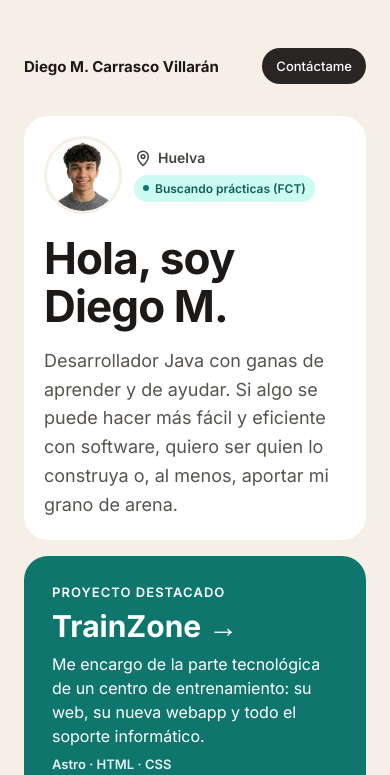
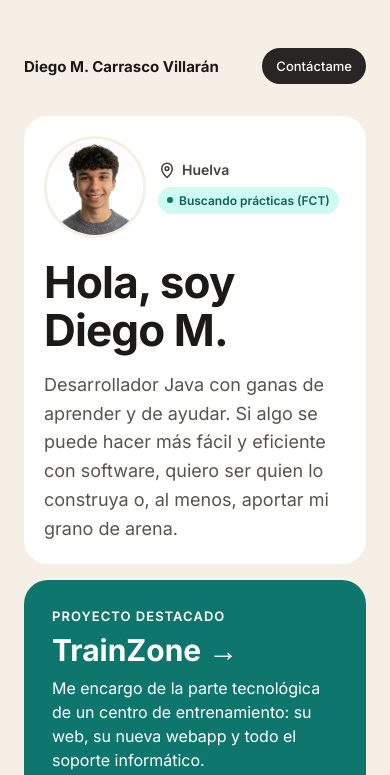
Before and after one commit to dcarrascov/Portafolio, an Astro site: page / in a window 390 px wide. Shown: the top 775 px of the page. Built offline with nearby package versions, Linux system fonts and the light colour scheme; Astro itself is replaced by a stand-in of ours.

Commit message:
Let the hero photo grow with the screen on mobile

```diff
--- a/src/components/sections/Hero.astro
+++ b/src/components/sections/Hero.astro
@@ -126,10 +126,11 @@ const profile = {
 			gap: 12px;
 		}
 
+		/* Crece con la pantalla sin quitarle sitio al badge de prácticas */
 		.photo {
 			flex-shrink: 0;
-			width: 72px;
-			height: 72px;
+			width: clamp(72px, 100vw - 288px, 96px);
+			height: clamp(72px, 100vw - 288px, 96px);
 		}
 
 		.badges {
```
